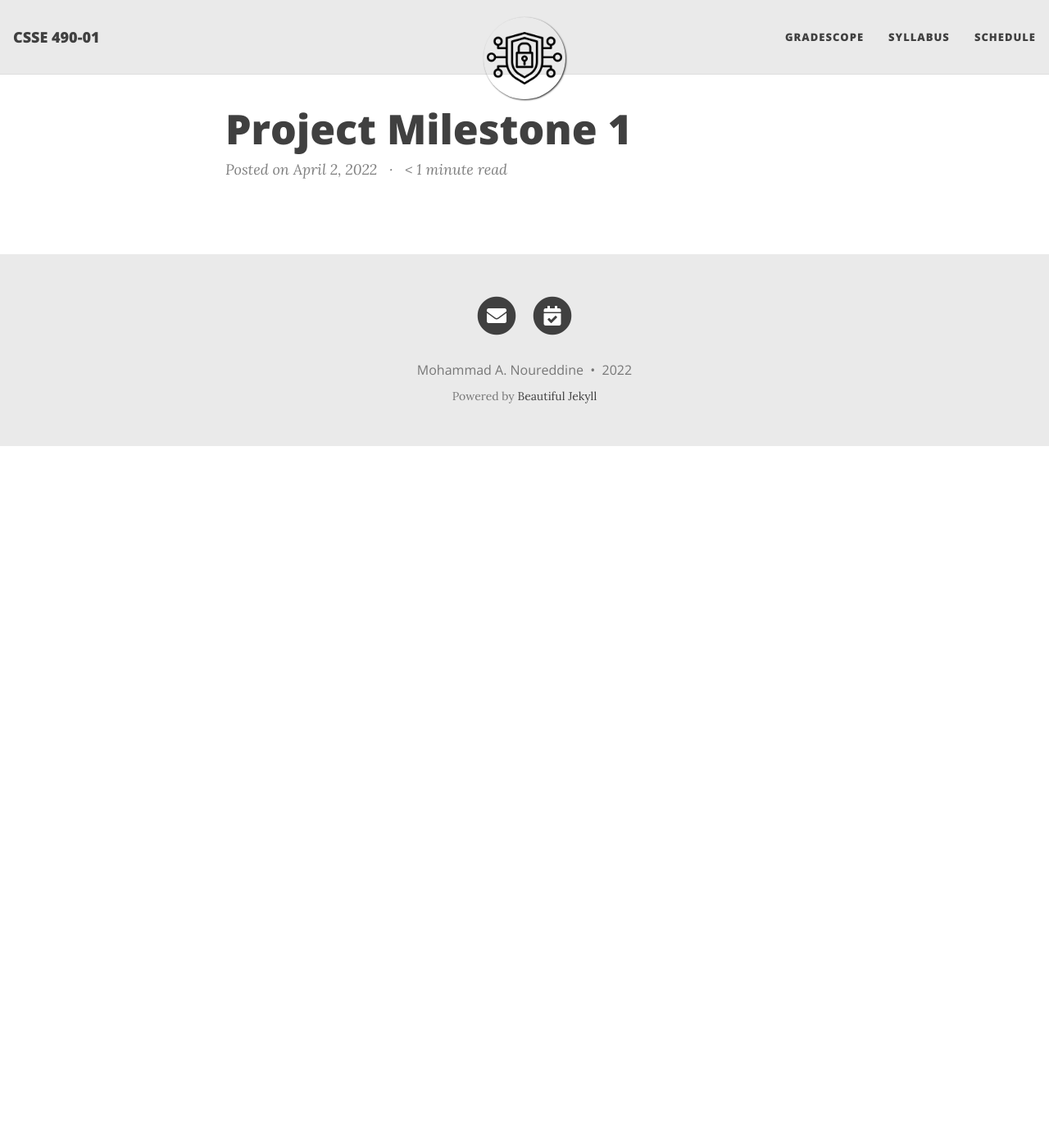
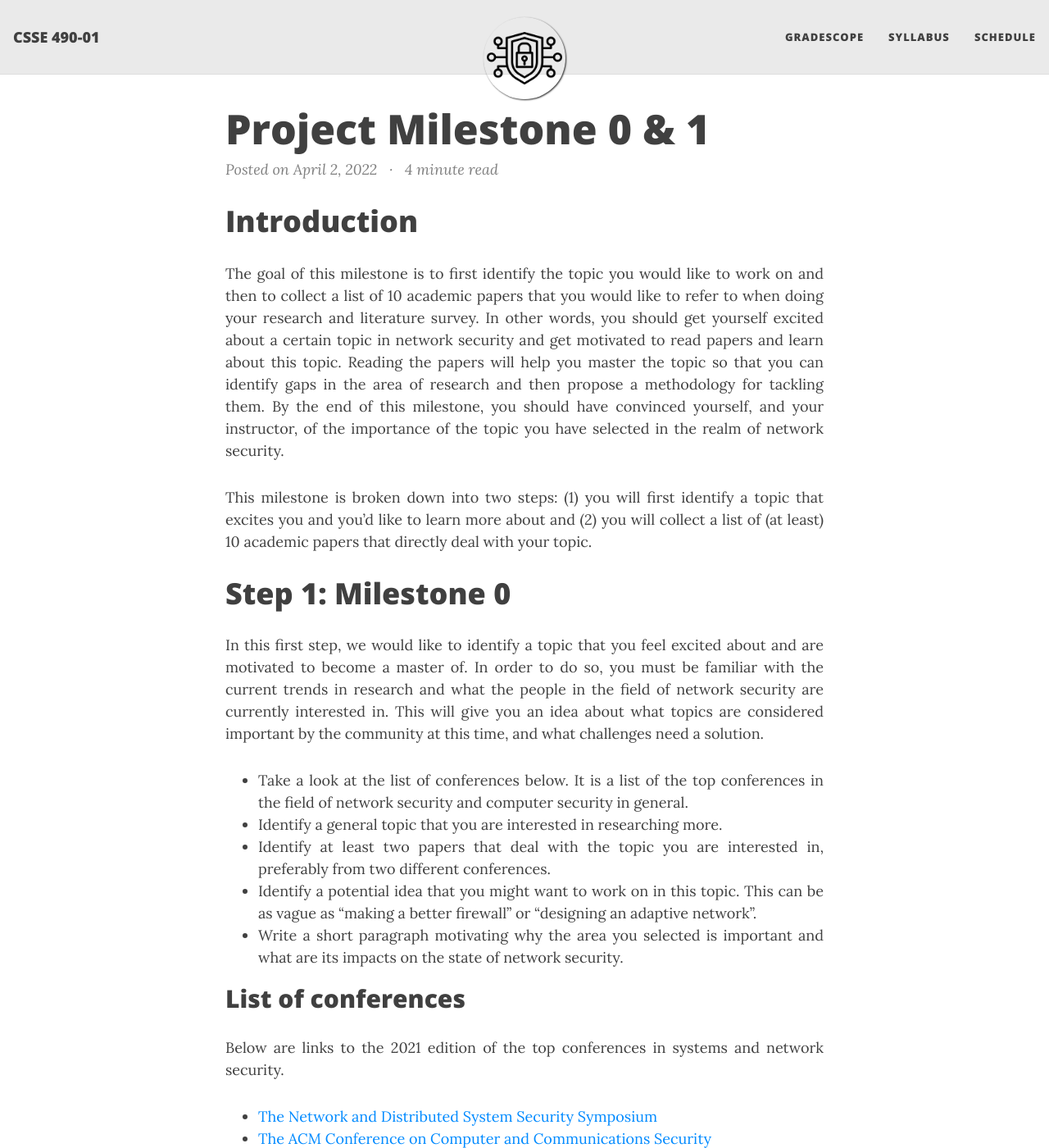
Before and after one commit to rhit-csse490-netsec/netsec-public, a Jekyll site: the page built from project/milestone1.md, in a window 1280 px wide and 1400 px high. Shown: the whole window at 82% size. Built offline with Jekyll 4.4.1, drawn with Linux system fonts in a browser that asks for light colours; nearby versions of some CDN libraries; some of the changed text lies outside the part shown.

Commit message:
added project milestone 1 write up

```diff
--- a/project/milestone1.md
+++ b/project/milestone1.md
@@ -1,6 +1,117 @@
 ---
 layout: post
-title: Project Milestone 1
+title: Project Milestone 0 & 1
 readtime: true
 date: Sat Apr  2 18:12:05 2022
 ---
+
+# Introduction
+
+The goal of this milestone is to first identify the topic you would like to work
+on and then to collect a list of 10 academic papers that you would like to refer
+to when doing your research and literature survey. In other words, you should
+get yourself excited about a certain topic in network security and get motivated
+to read papers and learn about this topic. Reading the papers will help you
+master the topic so that you can identify gaps in the area of research and then
+propose a methodology for tackling them. By the end of this milestone, you
+should have convinced yourself, and your instructor, of the importance of the
+topic you have selected in the realm of network security.
+
+This milestone is broken down into two steps: (1) you will first identify a
+topic that excites you and you'd like to learn more about and (2) you will
+collect a list of (at least) 10 academic papers that directly deal with your
+topic.
+
+
+# Step 1: Milestone 0
+
+In this first step, we would like to identify a topic that you feel excited
+about and are motivated to become a master of. In order to do so, you must be
+familiar with the current trends in research and what the people in the field of
+network security are currently interested in. This will give you an idea about
+what topics are considered important by the community at this time, and what
+challenges need a solution.
+
+- Take a look at the list of conferences below. It is a list of the top
+  conferences in the field of network security and computer security in general.
+- Identify a general topic that you are interested in researching more.
+- Identify at least two papers that deal with the topic you are interested in,
+  preferably from two different conferences.
+- Identify a potential idea that you might want to work on in this topic. This
+  can be as vague as "making a better firewall" or "designing an adaptive
+  network".
+- Write a short paragraph motivating why the area you selected is important and
+  what are its impacts on the state of network security.
+
+
+## List of conferences
+
+Below are links to the 2021 edition of the top conferences in systems and
+network security.
+
+- [The Network and Distributed System Security
+Symposium](https://www.ndss-symposium.org/ndss2021/)
+- [The ACM Conference on Computer and Communications
+Security](https://www.sigsac.org/ccs/CCS2021/)
+- [Usenix Security
+Symposium](https://www.usenix.org/conference/usenixsecurity21)
+- [The IEEE Symposium on Security and
+Privacy](https://www.ieee-security.org/TC/SP2021/program-compact.html)
+- [ACM SIGCOMM](https://conferences.sigcomm.org/sigcomm/2021/)
+- [The Usenix Symposium on Networked Systems Design and
+Implementation](https://www.usenix.org/conference/nsdi21)
+- [The Usenix Symposium on Operating Systems Design and
+Implementation](https://www.usenix.org/conference/osdi21)
+- [The International Conference on Mobile Computing and
+Networking](https://sigmobile.org/mobicom/2021/)
+- [The Annual Computer Security Applications Conference](https://www.acsac.org/)
+- [The IEEE Conference on Dependable Systems and
+Networks](https://dsn2021.ntu.edu.tw/)
+- [The International Symposium on Research in Attacks, Intrusions, and
+Defenses](https://raid2021.org/)
+
+# Step 2: Milestone 1
+
+After selecting your topic of interest, it is now time to start looking into
+what researchers are currently doing in that area, so you can identify one or
+more gaps in the current approaches and then propose a novel approach to tackle
+these gaps. Reading these papers is going to help you gain a deeper
+understanding of the topic you have selected.
+
+- For this milestone, you will need to identify at least **10 papers** that are
+  relevant to you chosen area of research.
+- For each paper, write **one small paragraph** the quickly describes the paper
+  and what it is attempting to do (no need to go into detail at this stage, just
+  what you can gain from reading the abstract and the introduction of the
+  paper).
+- Your papers must be published **in the last five years** or have a substantial
+  amount of citations that make the paper foundational to the topic.
+- You might find [Google Scholar](scholar.google.com) very helpful in your quest
+  related papers and determining citation counts.
+
+Here are a few guidelines to help you identify papers that are relevant for you
+to read:
+- [How to Read a
+Paper](https://web.stanford.edu/class/ee384m/Handouts/HowtoReadPaper.pdf) by S.
+Keshav
+- [How to Read a Scientific
+Paper](https://www.rose-hulman.edu/class/cs/csse494-495-496/ReadingscientificPaper.pdf)
+by Drs Wollowski and Yoder.
+
+
+# Submission
+
+- Both milestones 0 and 1 are due on April 22 at 11:59 pm.
+- Submit a **single pdf** document to
+[gradescope](https://www.gradescope.com/courses/375534) that includes:
+  - The topic that you have identified in Step 1.
+  - The 10 papers that you have collected in step 2.
+  - A paragraph about each paper describing how it is relevant to your topic of
+    choice.
+
+# Grading
+
+This milestone is to be graded as Pass/Fail. To pass this assignment, you must
+meet **100%** of the specifications below. Otherwise you will fail the
+assignment. In that case, you will received feedback on you submission and will
+have another chance of submitting again for credit.
```
